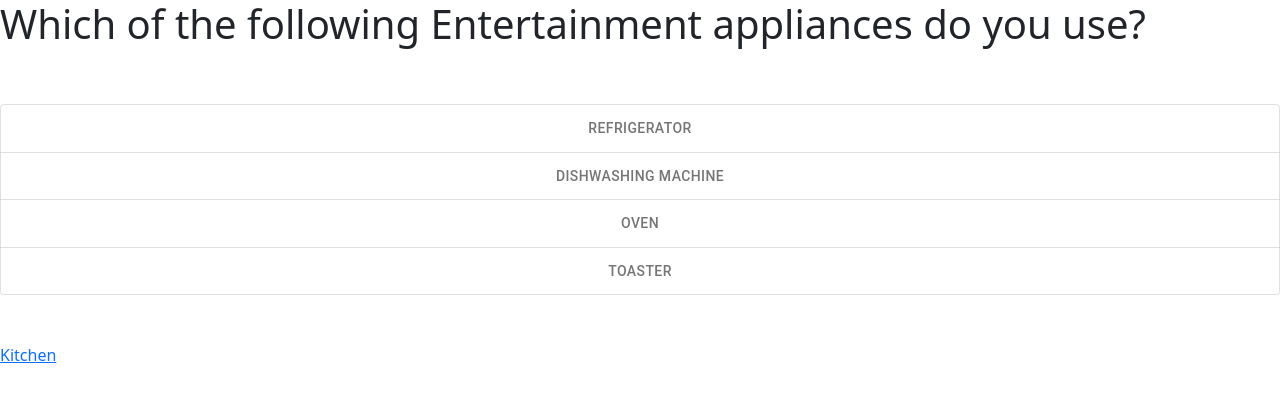
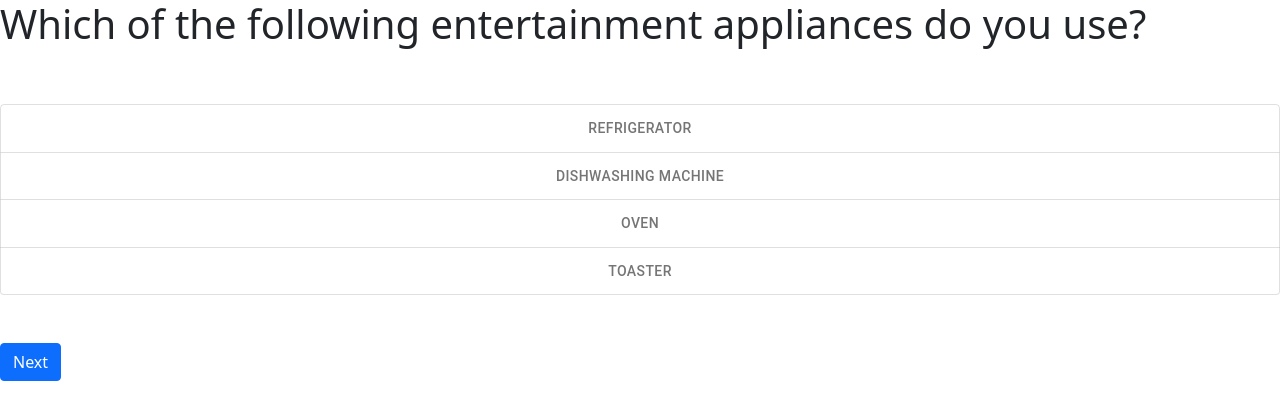
Before and after one commit to CEN-3031-Project-Team-3/PowerMeUp, a React (Create React App) app: page / in a window 1280 px wide. Shown: the top 420 px of the page. Built offline with nearby package versions, Linux system fonts and the light colour scheme.

Commit message:
wrapped button inside of NavLink

```diff
--- a/src/components/Entertainment.js
+++ b/src/components/Entertainment.js
@@ -14,7 +14,7 @@ export default function Enterntainment() {
     <Stack gap={5}>
       <Row>
         <Col>
-          <h1>Which of the following Entertainment appliances do you use? </h1>
+          <h1>Which of the following entertainment appliances do you use? </h1>
         </Col>
       </Row>
       <Row>
@@ -43,7 +43,9 @@ export default function Enterntainment() {
       </Row>
       <Row>
         <Col>
-        <NavLink to="/kitchen">Kitchen </NavLink>
+        <NavLink to="/kitchen">
+          <Button>Next</Button>
+        </NavLink>
         </Col>
       </Row>
     </Stack>
--- a/src/components/Kitchen.js
+++ b/src/components/Kitchen.js
@@ -43,7 +43,9 @@ export default function Kitchen() {
       </Row>
       <Row>
         <Col>
-        <NavLink to="/personal">Personal </NavLink>
+        <NavLink to="/personal">
+          <Button>Next</Button>
+        </NavLink>
         </Col>
       </Row>
     </Stack>
--- a/src/components/Personal.js
+++ b/src/components/Personal.js
@@ -43,7 +43,9 @@ export default function Personal() {
       </Row>
       <Row>
         <Col>
-        <NavLink to="/">Entertainment </NavLink>
+        <NavLink to="/">
+          <Button>Next</Button>
+        </NavLink>
         </Col>
       </Row>
     </Stack>
```
